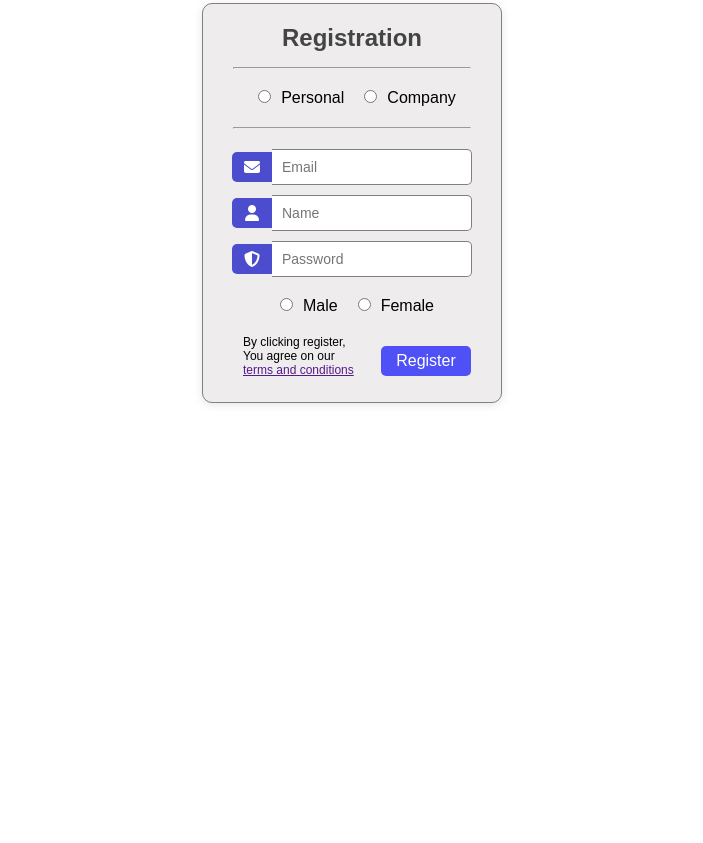
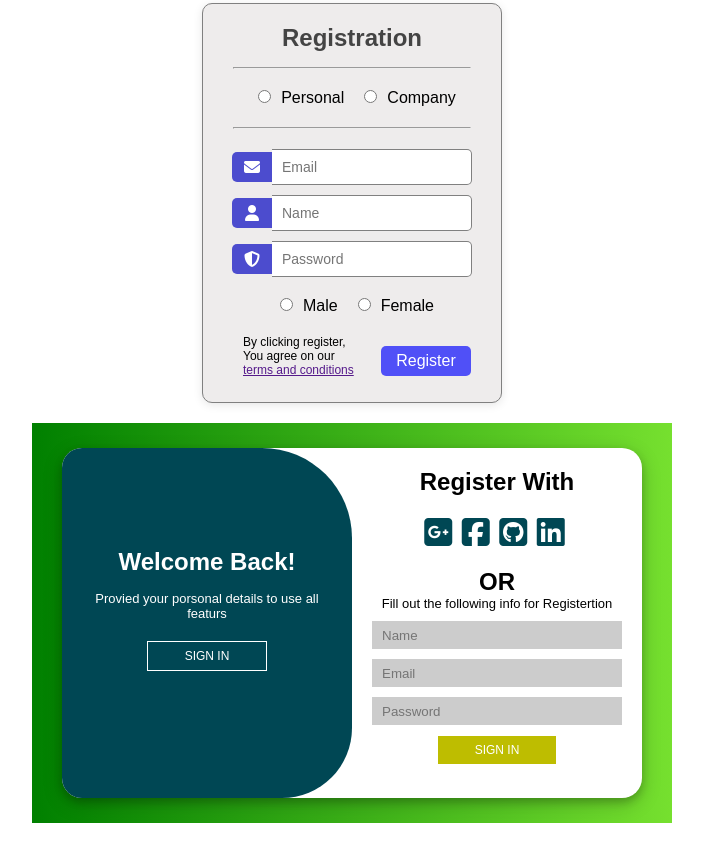
Before and after one commit to rohanmr/Assignments, a plain HTML site: page form/index.html in a window 1280 px wide. Shown: the part 1087-1930 px from the top of the page, without its empty margins (288-991 px from the left). Before the commit the page ends 1510 px from the top, so only its background shows below. Drawn offline with Linux system fonts and the light colour scheme.

Commit message:
added new ui form

```diff
--- a/form/index.html
+++ b/form/index.html
@@ -135,10 +135,38 @@
                 </div>
                 <div><button class="button">Register</button></div>
             </div>
+        </div>
+    </div>
 
-
+    <div class="container">
+        <div class="bgconatiner">
+            <div class="card">
+                <div class="left">
+                    <div>
+                        <h2>Welcome Back!</h2>
+                        <p>Provied your porsonal details to use all featurs</p>
+                        <button>SIGN IN</button>
+                    </div>
+                </div>
+                <div class="right">
+                    <div>
+                        <h2>Register With</h2>
+                        <i class="fa-brands fa-google-plus-square"></i>
+                        <i class="fa-brands fa-facebook-square"></i>
+                        <i class="fa-brands fa-github-square"></i>
+                        <i class="fa-brands fa-linkedin"></i>
+                        <h2>OR</h2>
+                        <p>Fill out the following info for Registertion</p>
+                        <div class="text_input">
+                            <input type="text" placeholder="Name">
+                            <input type="email" placeholder="Email">
+                            <input type="password" placeholder="Password">
+                            <button>SIGN IN</button>
+                        </div>
+                    </div>
+                </div>
+            </div>
         </div>
-
 
     </div>
 
--- a/form/styles.css
+++ b/form/styles.css
@@ -180,3 +180,120 @@ h2 {
     cursor: pointer;
     background-color: rgb(80, 80, 247);
 }
+
+.bgconatiner {
+    display: flex;
+    justify-content: center;
+    align-items: center;
+    padding: 10px;
+    width: 50%;
+    height: 400px;
+    background-image: linear-gradient(to right, green, rgb(118, 224, 47));
+}
+
+.card {
+    width: 600px;
+    height: 350px;
+    background-color: white;
+    border-radius: 20px;
+    display: flex;
+    margin: 20px;
+    box-shadow: 0 4px 8px 0 rgba(0, 0, 0, 0.2), 0 6px 20px 0 rgba(0, 0, 0, 0.19);
+}
+
+.left {
+    padding: 20px;
+    justify-content: center;
+    display: flex;
+    text-align: center;
+    width: 50%;
+    height: 100%;
+    border-radius: 20px 90px 70px 20px;
+    background-color: #004754;
+}
+
+.left h2 {
+    margin-top: 80px;
+    color: white;
+}
+
+.left p {
+    color: white;
+    font-size: small;
+}
+
+.left button {
+    margin-top: 20px;
+    width: 120px;
+    height: 30px;
+    font-size: 12px;
+    color: white;
+    cursor: pointer;
+    border: 1px solid white;
+    background-color: transparent;
+}
+
+.left button:hover {
+    background-color: white;
+    color: #004754;
+}
+
+.right {
+    padding: 20px;
+    justify-content: center;
+    display: flex;
+    text-align: center;
+    width: 50%;
+    height: 100%;
+}
+
+.right h2 {
+    color: black;
+    margin-bottom: 0;
+}
+
+.right i {
+    font-size: xx-large;
+    color: #004754;
+    cursor: pointer;
+    margin-right: 5px;
+    margin-top: 20px;
+    margin-bottom: 20px;
+}
+
+.right p {
+    font-size: small;
+    margin-bottom: 10px;
+}
+
+.text_input {
+    display: flex;
+    flex-direction: column;
+    align-items: center;
+    gap: 10px;
+}
+
+.text_input input {
+    height: 28px;
+    width: 250px;
+    border: none;
+    padding: 10px;
+    background-color: rgb(204, 204, 204);
+}
+
+.right button {
+
+    width: 120px;
+    height: 30px;
+    font-size: 12px;
+    color: white;
+    cursor: pointer;
+    border: 1px solid white;
+    background-color: #bebd00;
+
+}
+
+.right button:hover {
+    background-color: #004754;
+    color: white;
+}
```
